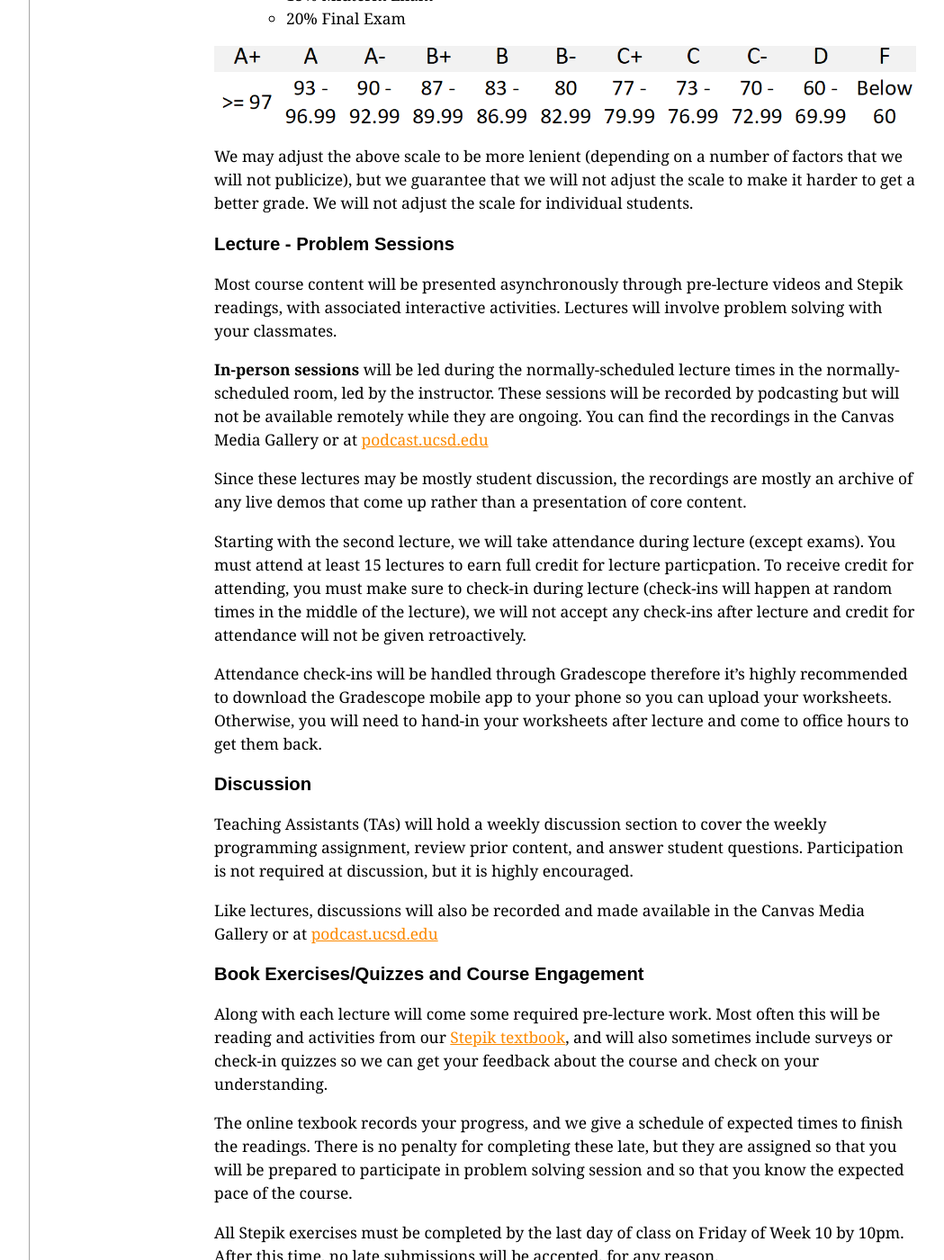
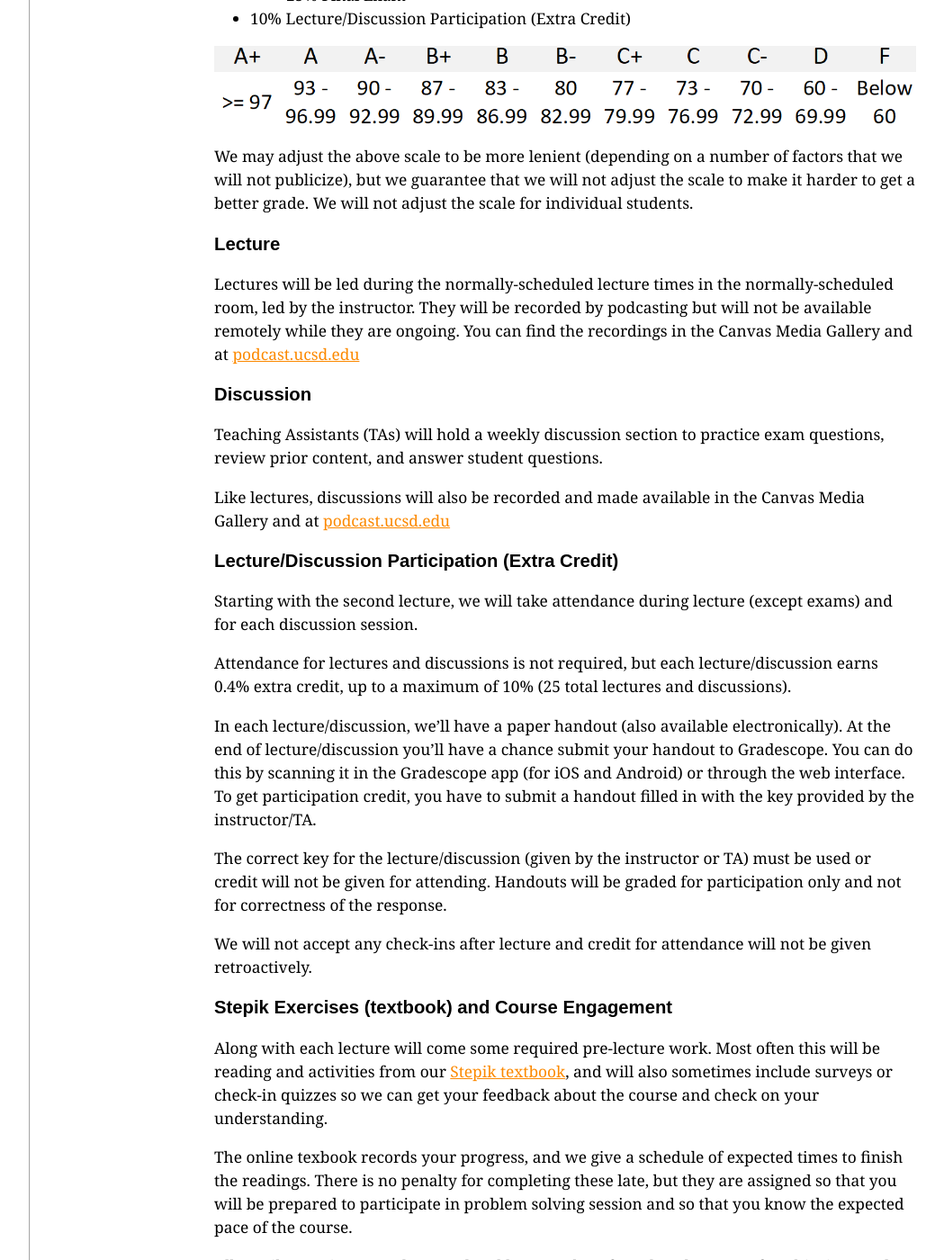
Before and after one commit to ucsd-cse8b-w24/ucsd-cse8b-w24, a Jekyll site: the page built from syllabus.md, in a window 1280 px wide and 1400 px high, scrolled down 759 px. Shown: the whole window at 90% size, without its empty margins (56-1105 px from the left). Built offline with Jekyll 4.4.1, drawn with Linux system fonts in a browser that asks for light colours; some of the changed text lies outside the part shown.

Commit message:
Update syllabus.md

```diff
--- a/syllabus.md
+++ b/syllabus.md
@@ -20,22 +20,21 @@ learning through your own program designs.
 This web page serves as the main source of announcements and resources for the
 course, as well as the syllabus.
 
-On an average week in CSE8B, you can expect to spend 4-6 hours on videos,
-reading, lecture, and discussion; 2-3 hours on programming practice; and 4-6
-hours working on your programming projects. If you find yourself spending
-dramatically more time than this, it's a good idea to contact the course staff
-and discuss more efficient strategies in office hours.
+On an average week in CSE8B, you can expect to spend 4-6 hours,
+reading, lecture, and discussion; and 4-6 hours working on your programming projects.
+If you find yourself spending dramatically more time than this, it's a good idea to
+contact the course staff and discuss more efficient strategies in office hours.
 
 ## Course Components
 
 There are a few components to your grade in the course:
 
-- 10% Lecture Participation
-- 15% Completing book exercises in Stepik and course engagement activities (surveys)
+- 20% Completing exercises in Stepik textbook and course engagement activities (surveys)
 - 40% Programming assignments
-- 35% Exams
+- 40% Exams
   - 15% Midterm Exam
-  - 20% Final Exam
+  - 25% Final Exam
+- 10% Lecture/Discussion Participation (Extra Credit)
 
 <img src="./cse_grading_scale.png" width="100%">
 
@@ -44,41 +43,43 @@ We may adjust the above scale to be more lenient
 that we will not adjust the scale to make it harder to get a better grade.
 We will not adjust the scale for individual students.
 
-<h3>Lecture - Problem Sessions</h3>
+<h3>Lecture</h3>
 
-Most course content will be presented asynchronously through pre-lecture videos and
-Stepik readings, with associated interactive activities. Lectures will involve problem
-solving with your classmates.
-
-**In-person sessions** will be led during the normally-scheduled lecture times
-in the normally-scheduled room, led by the instructor. These sessions will be
+Lectures will be led during the normally-scheduled lecture times
+in the normally-scheduled room, led by the instructor. They will be
 recorded by podcasting but will not be available remotely while they are ongoing.
-You can find the recordings in the Canvas Media Gallery or
+You can find the recordings in the Canvas Media Gallery and
 at [podcast.ucsd.edu](https://podcast.ucsd.edu){:target="_blank"}
-
-Since these lectures may be mostly student discussion, the recordings are mostly
-an archive of any live demos that come up rather than a presentation of core content.
-
-Starting with the second lecture, we will take attendance during lecture (except exams).
-You must attend at least 15 lectures to earn full credit for lecture particpation.
-To receive credit for attending, you must make sure to check-in during lecture
-(check-ins will happen at random times in the middle of the lecture), we will
-not accept any check-ins after lecture and credit for attendance will not be given retroactively.
-
-Attendance check-ins will be handled through Gradescope therefore it's highly recommended to download
-the Gradescope mobile app to your phone so you can upload your worksheets. Otherwise, you will
-need to hand-in your worksheets after lecture and come to office hours to get them back.
 
 <h3>Discussion</h3>
 
-Teaching Assistants (TAs) will hold a weekly discussion section to cover the weekly
-programming assignment, review prior content, and answer student questions.
-Participation is not required at discussion, but it is highly encouraged.
+Teaching Assistants (TAs) will hold a weekly discussion section to practice exam
+questions, review prior content, and answer student questions.
 
-Like lectures, discussions will also be recorded and made available in the Canvas Media Gallery or
+Like lectures, discussions will also be recorded and made available in the Canvas Media Gallery and
 at [podcast.ucsd.edu](https://podcast.ucsd.edu){:target="_blank"}
 
-### Book Exercises/Quizzes and Course Engagement
+<h3>Lecture/Discussion Participation (Extra Credit)</h3>
+
+Starting with the second lecture, we will take attendance during lecture (except exams) and for each discussion session.
+
+Attendance for lectures and discussions is not required, but each lecture/discussion earns
+0.4% extra credit, up to a maximum of 10% (25 total lectures and discussions).
+
+In each lecture/discussion, we’ll have a paper handout (also available electronically).
+At the end of lecture/discussion you’ll have a chance submit your handout to Gradescope.
+You can do this by scanning it in the Gradescope app (for iOS and Android)
+or through the web interface. To get participation credit, you
+have to submit a handout filled in with the key provided by the instructor/TA.
+
+The correct key for the lecture/discussion (given by the instructor or TA)
+must be used or credit will not be given for attending. Handouts will be
+graded for participation only and not for correctness of the response.
+
+We will not accept any check-ins after lecture and credit for attendance
+will not be given retroactively.
+
+### Stepik Exercises (textbook) and Course Engagement
 
 Along with each lecture will come some required pre-lecture work. Most often
 this will be reading and activities from our [Stepik textbook](https://stepik.org/course/100177/syllabus){:target="_blank"},
@@ -90,7 +91,7 @@ times to finish the readings. There is no penalty for completing these late, but
 they are assigned so that you will be prepared to participate in problem solving
 session and so that you know the expected pace of the course.
 
-All Stepik exercises must be completed by the last day of class on Friday of Week 10 by 10pm.
+All Stepik exercises must be completed by Saturday of Week 10 by 8am.
 After this time, no late submissions will be accepted, for any reason.
 
 To ensure you get credit for the Stepik exercises, you must fill out this
@@ -100,8 +101,25 @@ by Friday of Week 2. Starting in Week 3, we will strive to post Stepik grades to
 <a id="p:programming"></a>
 <h3>Programming</h3>
 
-Most weeks there will be a programming assignment. Direct practice with
-programming will make up the majority of your work in the course.
+Most weeks there will be a programming assignment. Direct practice with programming will make up the majority of your work in the course and will help practice course concepts to prepare for exams.
+
+All PAs must be submitted to Gradescope before the PA deadline. We do not accept submissions over email or Piazza. Everything must be submitted to Gradescope. Code can be submitted to Gradescope multiple times before the deadlind and only the last submission will be graded.
+
+There is an automatic 24-hour extension to submit the PA in Gradescope (in case of internet/technical issues, illness, AFA accomdations). Just submit your assignment after the deadline (but before 24 hours after the deadline) to automatically use the extension. There is no penalty for using the 24-hour extension.
+
+Please note that all deadlines for PAs are at 8am.
+
+<h4>Grading</h4>
+
+Programming assignments are graded in two ways:
+
+- Most of the grading is through **Gradescope's autograder** which checks that your code follows the write-up's specifications. The autograded grade is displayed each time something is submitted to Gradescope. We will not manually grade code that is autograded so make sure to check Gradescope autograder output to ensure that it compiles and passes all requirements.
+
+- Some parts of PAs are **manually graded** by the course staff. Usually manually graded code is used to visually check code that cannot be autograded.
+
+Not all PAs have manually graded parts, in which case your final score will be the autograded score displayed in Gradescope.
+
+<h4>Feedback</h4>
 
 There are numerous opportunities to get feedback on your work and improve:
 
@@ -124,22 +142,15 @@ You will also receive earlier feedback and an extra grading attempt if you submi
 before the original deadline.
 
 For those assignments near the end of the quarter, the deadline for all late/resubmissions
-will be Friday of Week 10 at 10pm. We will not accept any submissions after that time, for any reason.
-
-Each student gets a free “slip day” for each programming assignment (PA) that allow an automatic 24-hour
-extension to submit the PA. You do not have to ask to use your slip day. Just submit your
-assignment after the deadline (but before 24 hours after the deadline) to automatically use your
-slip day. There is no penalty for using this free slip day.
-
-Please note that all deadlines for PAs are at 10pm (not midnight).
+will be Friday of Week 10 at 8am. After the automatic 24-hour extenstion, we will not accept any submissions after that time, for any reason.
 
 <a id="g:exams"></a>
 <h3>Exams</h3>
 
 There will be two in-person exams in this course: a midterm and a final exam. The exam dates are shown below:
 
-- Midterm Exam: Friday, February 17th 2024
-- Final Exam: Monday, March 20th 2024
+- Midterm Exam: Friday, February 16th 2024
+- Final Exam: Wednesday, March 20th 2024
 
 The final exam will be **cumulative** and will cover all topics discussed in the course.
 
@@ -147,6 +158,15 @@ The final exam will be **cumulative** and will cover all topics discussed in the
 
 <a id="policies"></a>
 ## Policies
+
+### Regrades
+
+Mistakes sometimes occur in grading. Once grades are posted for an assignment,
+we will allow a short period for you to request a fix (announced along with
+Gradescope grade release). If you don't make a request in the given period,
+the grade you were initially given is final.
+
+Regrades for exams must be done in person with the instructor or a teaching assistant.
 
 ### Academic Integrity
 
@@ -175,13 +195,6 @@ You should be familiar with [the UCSD
 guidelines](http://senate.ucsd.edu/Operating-Procedures/Senate-Manual/Appendices/2){:target="_blank"}
 on academic integrity as well.
 
-### Regrades
-
-Mistakes sometimes occur in grading. Once grades are posted for an assignment,
-we will allow a short period for you to request a fix (announced along with
-grade release). If you don't make a request in the given period, the grade you
-were initially given is final.
-
 ### Diversity and Inclusion
 
 We are committed to fostering a learning environment for this course that
```
Also changed, not shown: other parts of syllabus.md (+2 -2 lines).
